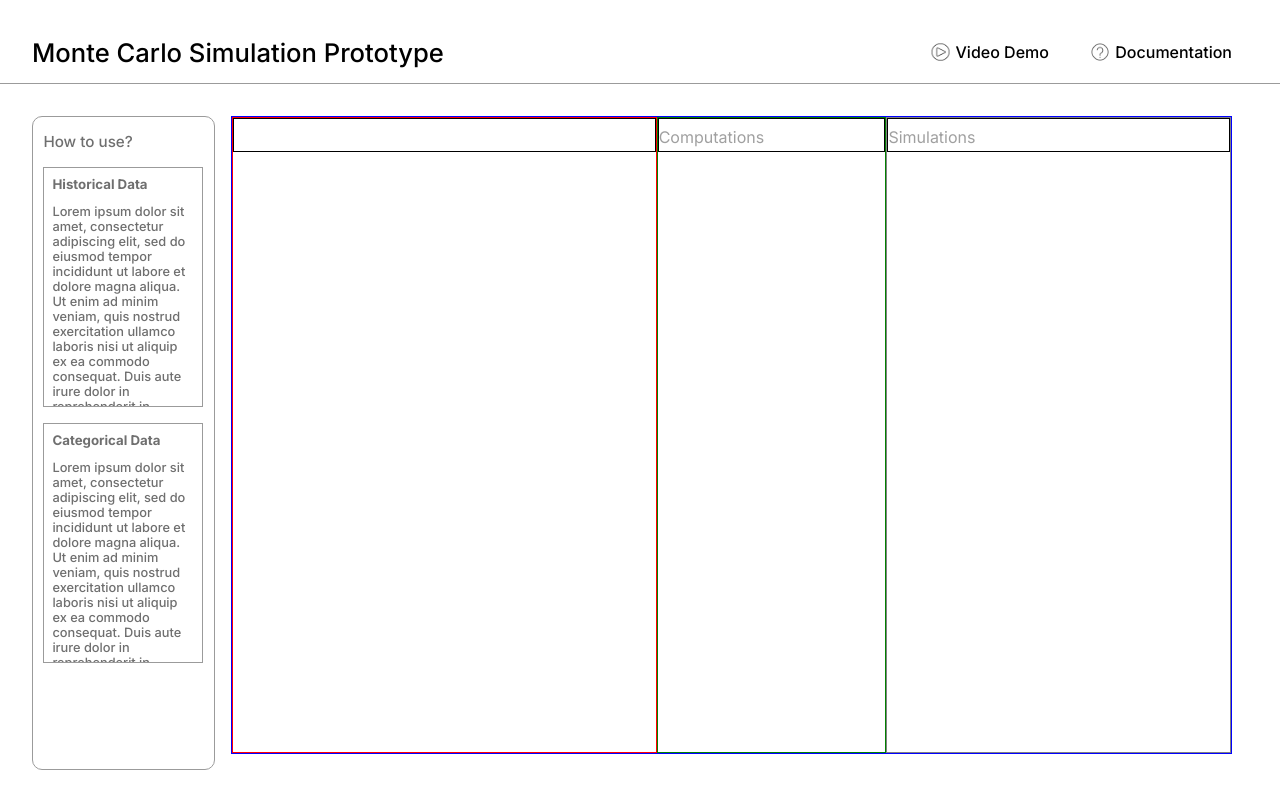
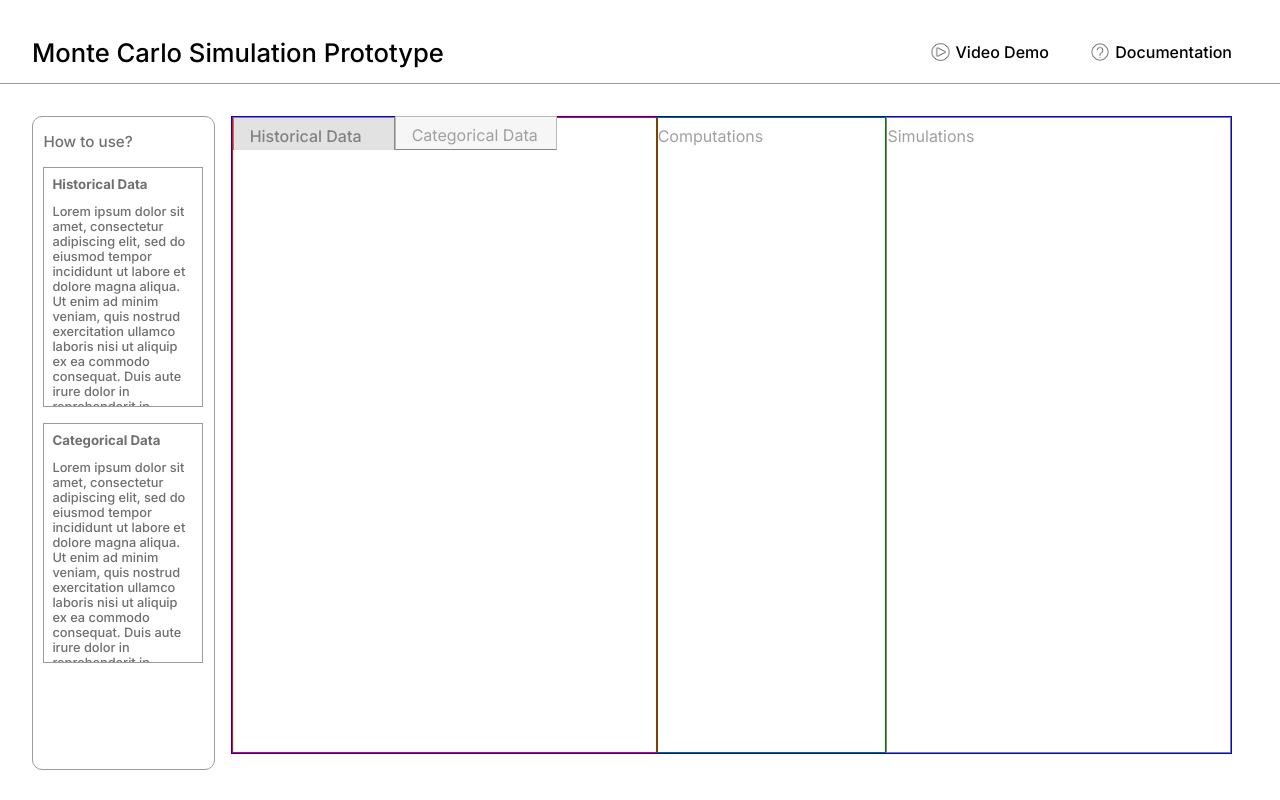
Before and after one commit to matchi-1/Monte-Carlo-Simulation-Prototype, a React (Create React App) app: page / in a window 1280 px wide. Built offline with nearby package versions, Linux system fonts and the light colour scheme.

Commit message:
designed tabs

```diff
--- a/src/App.css
+++ b/src/App.css
@@ -4,6 +4,12 @@
   --light-grey: #9B9B9B;
   --text-dark-grey: #6F6F6F;
   --text-light-dark-grey: #A0A0A0;
+  --fill-light-grey: #E2E2E2;
+  --cont-outline-dark-grey: #868686;
+  --tab-text-dark-grey: #828282;
+  --tab-text-light-grey: #A0A0A0;
+  --tab-outline-inactive-grey: #BABABA;
+  --tab-fill-inactive-light-grey: #F6F6F6;
 }
 
 html, body {
@@ -121,7 +127,7 @@ html, body {
   flex-direction: row;
   color: var(--text-light-dark-grey);
   font-weight: 400;
-  border: 1px solid black;
+
   height: 2rem;
   align-items: flex-end;
   justify-content: flex-start;
@@ -131,3 +137,26 @@ html, body {
   margin-top: 0;
   margin-bottom: 0.25rem;
 }
+
+.hist-cat-tab-active, .hist-cat-tab-inactive{
+  width: 8rem;
+  height: 100%;
+  display: flex;
+  align-items: flex-end;
+  padding: 0rem 1rem ;
+}
+
+.hist-cat-tab-active{
+  border: 1px solid var(--cont-outline-dark-grey);
+  border-bottom: none;
+  background-color: var(--fill-light-grey);
+  font-weight: 500;
+  color: var(--tab-text-dark-grey);
+}
+
+.hist-cat-tab-inactive{
+  border: 1px solid var(--tab-outline-inactive-grey);
+  border-bottom: 1px solid var(--cont-outline-dark-grey);
+  background-color: var(--tab-fill-inactive-light-grey);
+  color: var(--tab-text-light-grey);
+}
--- a/src/App.js
+++ b/src/App.js
@@ -32,11 +32,22 @@ function App() {
         <div className='monte-carlo-sim-container'>
           <div className='hist-cat-container'>
             <div className='cont-header-container'>
-
+              <div className='hist-cat-tab-active'>
+                <p>Historical Data</p>
+              </div>
+              <div className='hist-cat-tab-inactive'>
+                <p>Categorical Data</p>
+              </div>
             </div>
             <div className='hist-cat-data-container'>
+              <div className='hist-cat-input-unit-container'>
 
+              </div>
+              <div className='hist-cat-additional-data-container'>
+
+              </div>
             </div>
+
           </div>
           <div className='computations-container'>
             <div className='cont-header-container'>
```
